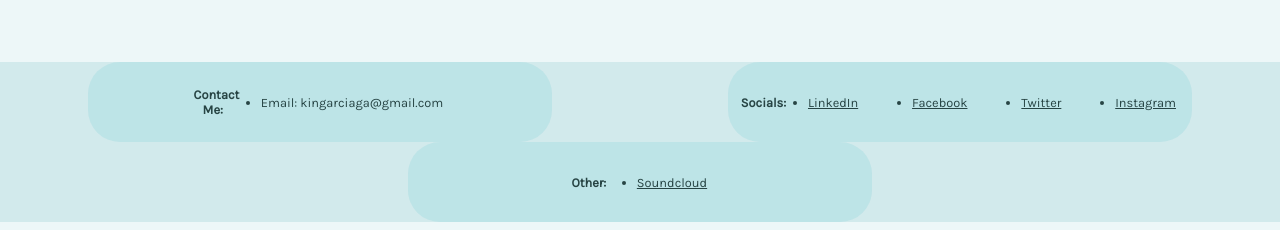
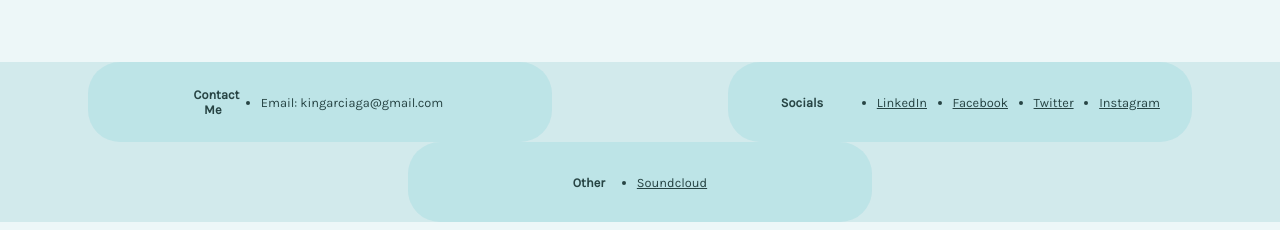
Before and after one commit to KingAr12/KingAr12.github.io, a plain HTML site: page index.html in a window 1280 px wide. Shown: the part 567-797 px from the top of the page. Drawn offline with Linux system fonts and the light colour scheme.

Commit message:
PS V.051

```diff
--- a/index.html
+++ b/index.html
@@ -77,7 +77,7 @@
 
         <div>
 
-          <h3>Contact Me:</h3>
+          <h3>Contact Me</h3>
 
           <ul>
 
@@ -89,7 +89,7 @@
 
         <div>
 
-          <h3>Socials:</h3>
+          <h3>Socials</h3>
 
             <ul id="socials">
 
@@ -107,7 +107,7 @@
 
         <div>
 
-          <h3>Other:</h3>
+          <h3>Other</h3>
 
             <ul>
 
--- a/style.css
+++ b/style.css
@@ -193,14 +193,17 @@ footer div ul li {
 
 #socials {
     height: 4em;
-    width: 25em;
+    width: 16em;
     display: flex;
-    justify-content: space-between;
+    justify-content: space-evenly;
     align-items:center;
+    margin: 0 1em;
 }
 
 #socials li {
     height: fit-content;
+    width: fit-content;
+    margin: 0 1em;
 }
 
 #socials li a {
```
